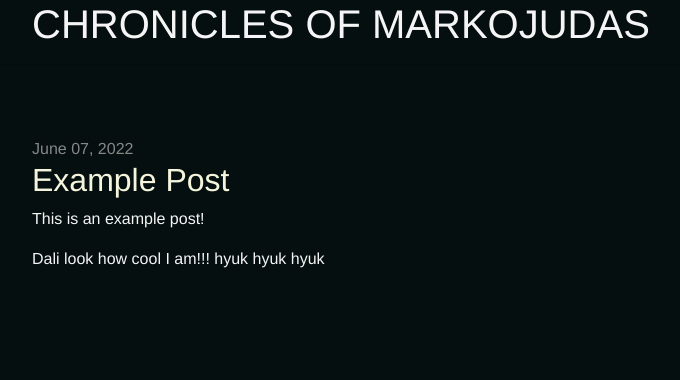
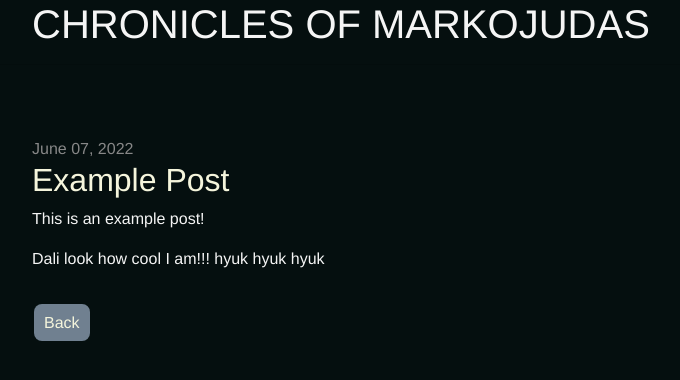
Before and after one commit to Markojudas/chronicles, a Jekyll site: the page built from _posts/2022-06-07-Example-Post.md, in a window 1280 px wide. Shown: the top 380 px of the page, without its empty margins (218-898 px from the left). Built offline with Jekyll 4.4.1, drawn with Linux system fonts in a browser that asks for light colours; nearby versions of some CDN libraries.

Commit message:
is playing with the category and url

```diff
--- a/_includes/blog.html
+++ b/_includes/blog.html
@@ -4,11 +4,11 @@
         {% for post in site.posts %}
 
         <div class="post-date">{{ post.date | date: "%B %d, %Y" }}</div>
-        <h2><a href="{{ post_url }}">{{ post.title }}</a></h2>
+        <h2><a href="{{ post.url }}">{{ post.title }}</a></h2>
 
         {{ post.excerpt }}
         <br>
-        <a class="button" href="{{ post_url }}">Read More</a>
+        <a class="button" href="{{ post.url }}">Read More</a>
         {% endfor %}
     </div>
 </section>
--- a/_layouts/post.html
+++ b/_layouts/post.html
@@ -8,7 +8,7 @@ layout: default
             <h2>{{ page.title }}</h2>
             {{ page.content }}
             <br>
-            <a class="button" href="{{ site.url }}>Back</a>
+            <a class="button" href="{{ page.url }}">Back</a>
         </article>
     </div>
 </article>
```
